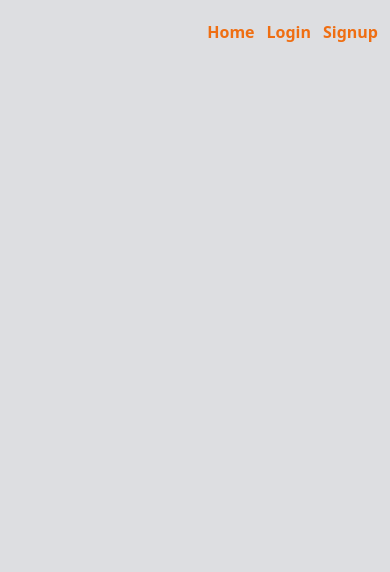
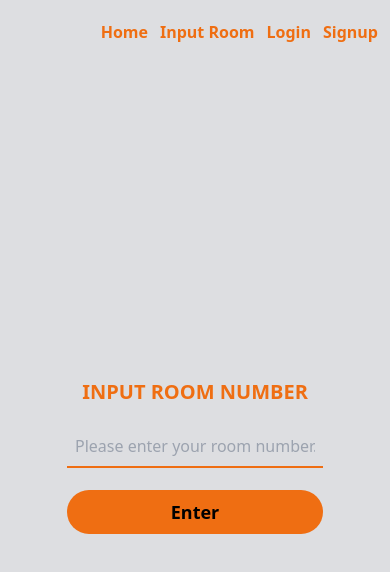
Before and after one commit to LesMiserables1/delineation, a React (Create React App) app in the folder frontend-pwa/: page /input-room in a window 390 px wide. Shown: the top 572 px of the page. Built offline with nearby package versions, Linux system fonts and the light colour scheme.

Commit message:
setup for home page

```diff
--- a/frontend-pwa/src/App.js
+++ b/frontend-pwa/src/App.js
@@ -1,12 +1,13 @@
 import React from 'react';
 import './tailwind.css'
 import Container from './components/Container';
-import { BrowserRouter, Route, Switch, Redirect } from 'react-router-dom'
+import { BrowserRouter, Route, Switch } from 'react-router-dom'
 import Room from './pages/Room';
 import Login from './pages/Login';
 import Home from './pages/Home';
 import Signup from './pages/Signup';
 import Navbar from './components/ui/Navbar';
+import InputRoom from './pages/InputRoom';
 
 function App() {
 
@@ -17,6 +18,7 @@ function App() {
           <Navbar />
           <Switch>
             <Route path="/" component={Home} exact />
+            <Route path="/input-room" component={InputRoom} exact />
             <Route path="/login" component={Login} exact />
             <Route path="/signup" component={Signup} exact />
             <Route path="/room" component={Room} exact />
--- a/frontend-pwa/src/components/ui/Header.js
+++ b/frontend-pwa/src/components/ui/Header.js
@@ -2,7 +2,7 @@ import React from 'react'
 
 const Header = (props) => {
     return (
-        <h3 className="text-xl md:text-2xl font-bold uppercase text-orange">{props.text}</h3>
+        <h3 className="text-xl text-center md:text-2xl font-bold uppercase text-orange">{props.text}</h3>
     )
 }
 
--- a/frontend-pwa/src/components/ui/Navbar.js
+++ b/frontend-pwa/src/components/ui/Navbar.js
@@ -2,29 +2,57 @@ import React, { useState, useEffect, useCallback } from 'react'
 import { NavLink } from 'react-router-dom'
 import { useSelector, useDispatch } from 'react-redux';
 import { setIsLoggedIn } from '../../actions/action';
+import { useHistory } from 'react-router-dom'
 
 const Navbar = (props) => {
-
+    const history = useHistory()
     const {auth: {isLoggedIn}} = useSelector(state => state);
     const dispatch = useCallback(useDispatch(), []);
+    const [hide, setHide] = useState(false)
 
     const logout = () => {
+        localStorage.removeItem('token')
         dispatch(setIsLoggedIn(false))
     }
 
+    useEffect(() => {
+        if(window.location.href === 'http://localhost:3000/') {
+            setHide(true)
+        }
+    }, [])
+
+    useEffect(() => {
+        history?.listen((location) => {
+            if(location.pathname === '/') {
+                setHide(true)
+            } else {
+                setHide(false)
+            }
+        })
+
+    }, [history])
+
     return (
         <div className="flex justify-end items-center px-3">
-            <NavLink to="/" className="text-orange mr-3 txt-lg font-bold">Home</NavLink>
             {
-                isLoggedIn ? (
-                    <button className="text-orange mr-3 txt-lg font-bold" onClick={logout}>Logout</button>
+                hide ? (
+                    <></>
                 ) : (
                     <>
-                        <NavLink to="/login" className="text-orange mr-3 txt-lg font-bold">Login</NavLink>
-                        <NavLink to="/signup" className="text-orange txt-lg font-bold">Signup</NavLink>
+                        <NavLink to="/" className="text-orange mr-3 txt-lg font-bold">Home</NavLink>
+                        <NavLink to="/input-room" className="text-orange mr-3 txt-lg font-bold">Input Room</NavLink>
+                        {isLoggedIn ? (
+                            <button className="text-orange mr-3 txt-lg font-bold" onClick={logout}>Logout</button>
+                        ) : (
+                            <>
+                                <NavLink to="/login" className="text-orange mr-3 txt-lg font-bold">Login</NavLink>
+                                <NavLink to="/signup" className="text-orange txt-lg font-bold">Signup</NavLink>
+                            </>
+                        )}
                     </>
                 )
             }
+
         </div>
     )
 }
--- a/frontend-pwa/src/pages/Home.js
+++ b/frontend-pwa/src/pages/Home.js
@@ -1,33 +1,10 @@
-import React, { useState } from 'react'
-import Header from '../components/ui/Header';
-import Input from '../components/form/Input';
-import Button from '../components/form/Button'
+import React from 'react'
 
 const Home = (props) => {
 
-    const [roomNumber, setRoomNumber] = useState('')
-
-    const enterRoom = () => {
-        localStorage.setItem('roomNumber', roomNumber);
-        props.history.push('/room')
-    }
-
     return (
         <>
-            <div className="flex flex-col items-center justify-center h-full">
-                <div className="w-fit-content">
-                    <Header text="Welcome" />
-                    <Input
-                        name="username"
-                        type="text"
-                        onChange={(e) => setRoomNumber(e.target.value)}
-                        className="w-64 sm:w-72"
-                        value={roomNumber}
-                        placeholder="Please enter your room number..."
-                    />
-                    <Button text="Enter" className="w-full mt-5" clickHandler={enterRoom} />
-                </div>
-            </div>
+
         </>
     )
 }
--- /dev/null
+++ b/frontend-pwa/src/pages/InputRoom.js
@@ -0,0 +1,35 @@
+import React, { useState } from 'react'
+import Header from '../components/ui/Header';
+import Input from '../components/form/Input';
+import Button from '../components/form/Button'
+
+const InputRoom = (props) => {
+
+    const [roomNumber, setRoomNumber] = useState('')
+
+    const enterRoom = () => {
+        localStorage.setItem('roomNumber', roomNumber);
+        props.history.push('/room')
+    }
+
+    return (
+        <>
+            <div className="flex flex-col items-center justify-center h-full">
+                <div className="w-fit-content">
+                    <Header text="Input Room Number" />
+                    <Input
+                        name="username"
+                        type="text"
+                        onChange={(e) => setRoomNumber(e.target.value)}
+                        className="w-64 sm:w-72"
+                        value={roomNumber}
+                        placeholder="Please enter your room number..."
+                    />
+                    <Button text="Enter" className="w-full mt-5" clickHandler={enterRoom} />
+                </div>
+            </div>
+        </>
+    )
+}
+
+export default InputRoom
--- a/frontend-pwa/src/pages/Login.js
+++ b/frontend-pwa/src/pages/Login.js
@@ -37,7 +37,7 @@ const Login = (props) => {
                 if(res.data.status === 'ok') {
                     dispatch(setIsLoggedIn(true))
                     localStorage.setItem('token', res.data.token)
-                    props.history.push('/')
+                    props.history.push('/input-room')
                 }
             })
     }
```
